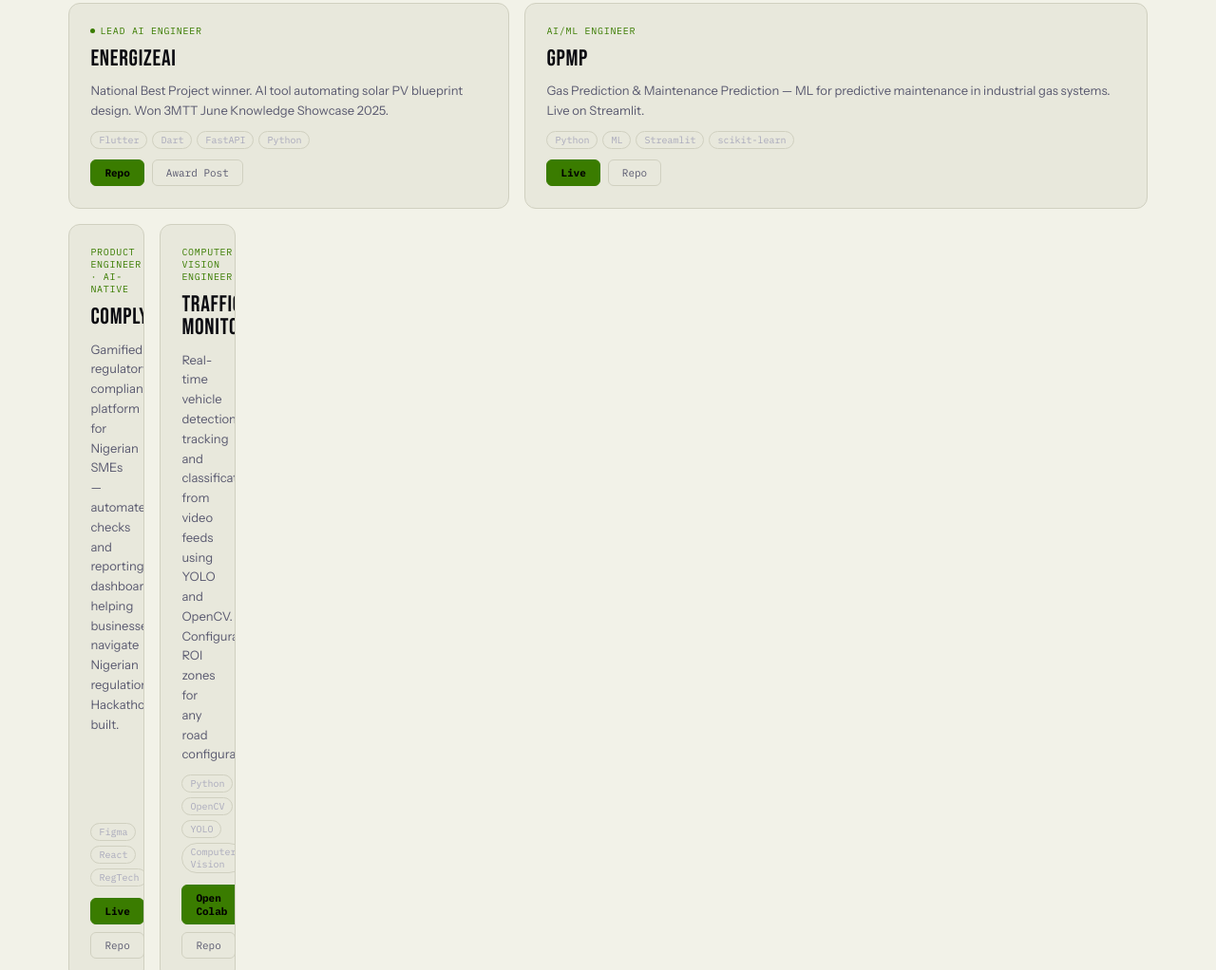
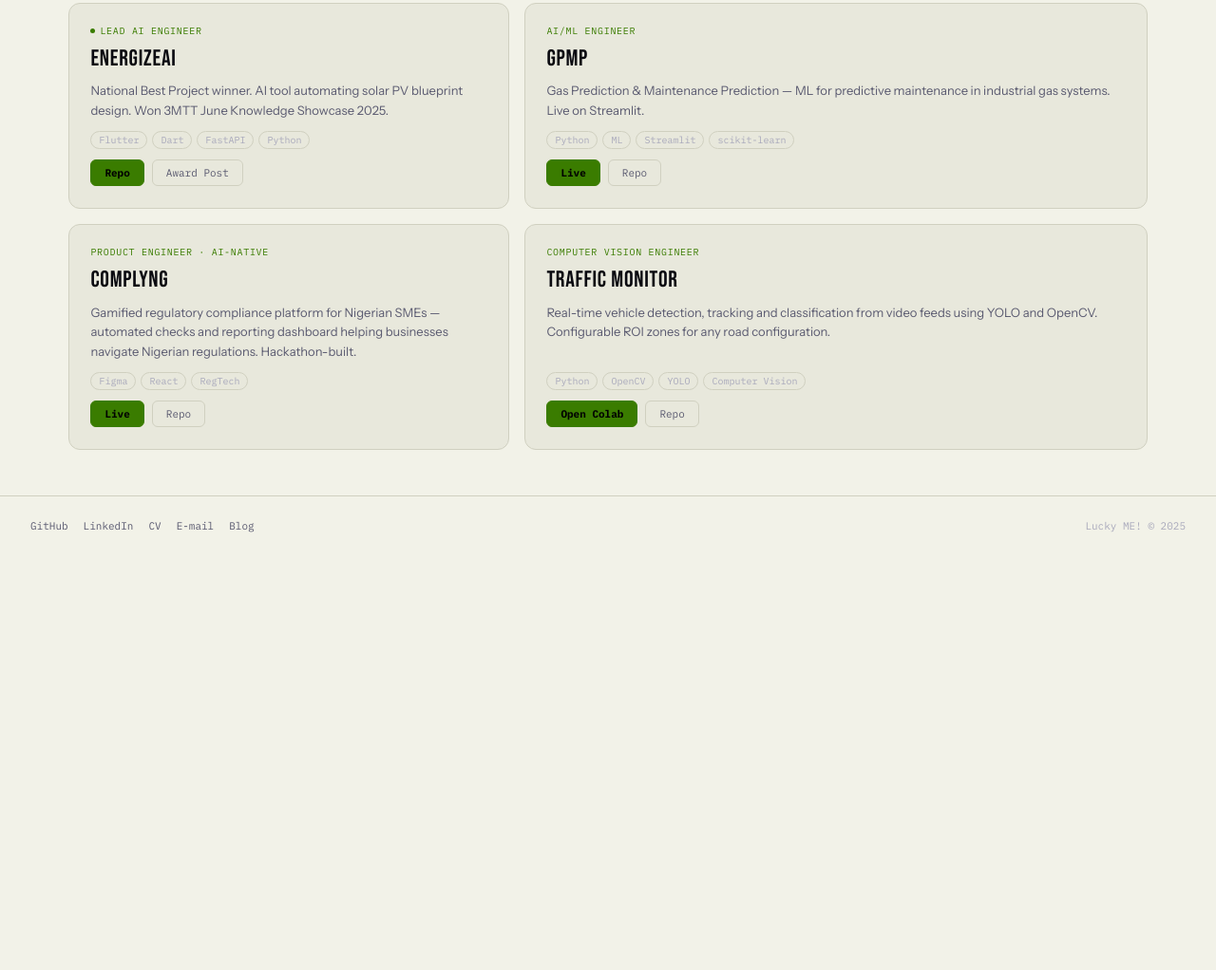
Before and after one commit to Luckingz/lucky-portfolio, a website built with Vite: page index.html in a window 1280 px wide. Shown: the part 1463-2485 px from the top of the page at 95% size. After the commit the page ends 2048 px from the top, so only its background shows below. Built offline with nearby package versions, Linux system fonts and the light colour scheme.

Commit message:
New grid layout expanded

```diff
--- a/src/styles/frontend.css
+++ b/src/styles/frontend.css
@@ -2,7 +2,7 @@
 .mbtn.fe.on { background: var(--acc); color: #000; font-weight: 700; }
 
 .fe-grid { display: grid; grid-template-columns: repeat(12,1fr); gap: 1rem; }
-.fc.c1{grid-column:1/8}.fc.c2{grid-column:8/13}.fc.c3{grid-column:1/5}.fc.c4{grid-column:5/9}.fc.c5{grid-column:9/13}.fc.c6{grid-column:1/6}.fc.c7{grid-column:6/13}
+.fc.c1{grid-column:1/8}.fc.c2{grid-column:8/13}.fc.c3{grid-column:1/5}.fc.c4{grid-column:5/9}.fc.c5{grid-column:9/13}.fc.c6{grid-column:1/6}.fc.c7{grid-column:6/13}.fc.c8{grid-column:1/6}.fc.c9{grid-column:6/13}
 @media(max-width:900px){.fc,.fc.c1,.fc.c2,.fc.c3,.fc.c4,.fc.c5,.fc.c6,.fc.c7,.fc.c8,.fc.c9{grid-column:1/-1}}
 
 .fc {
```
